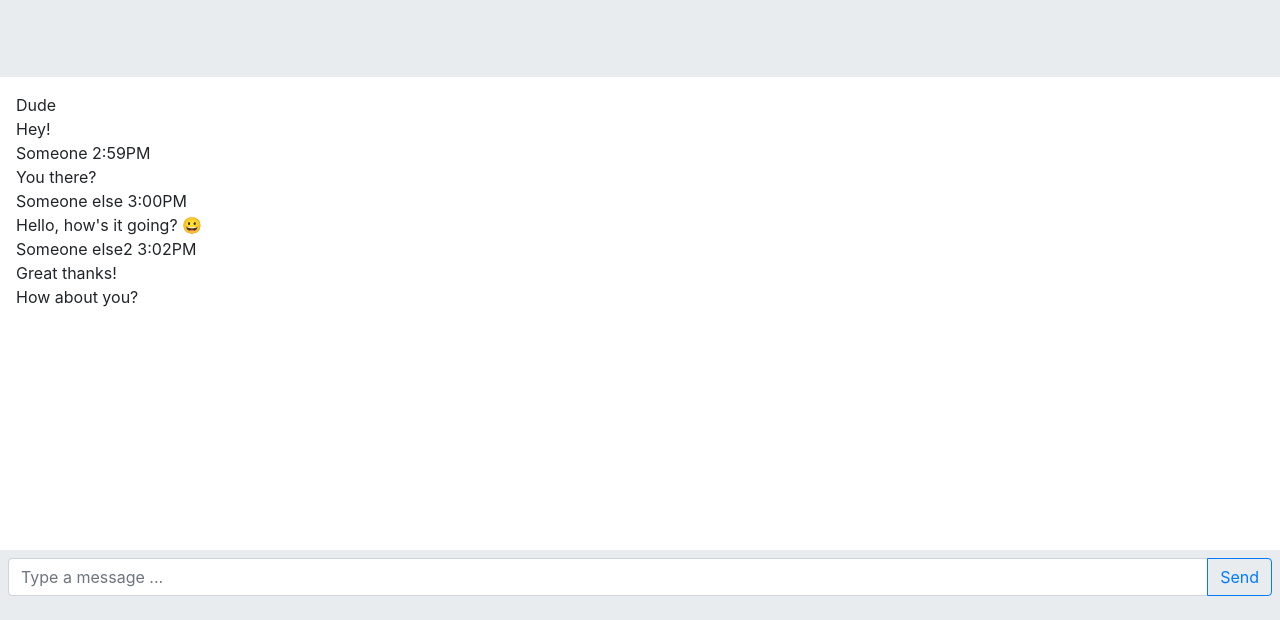
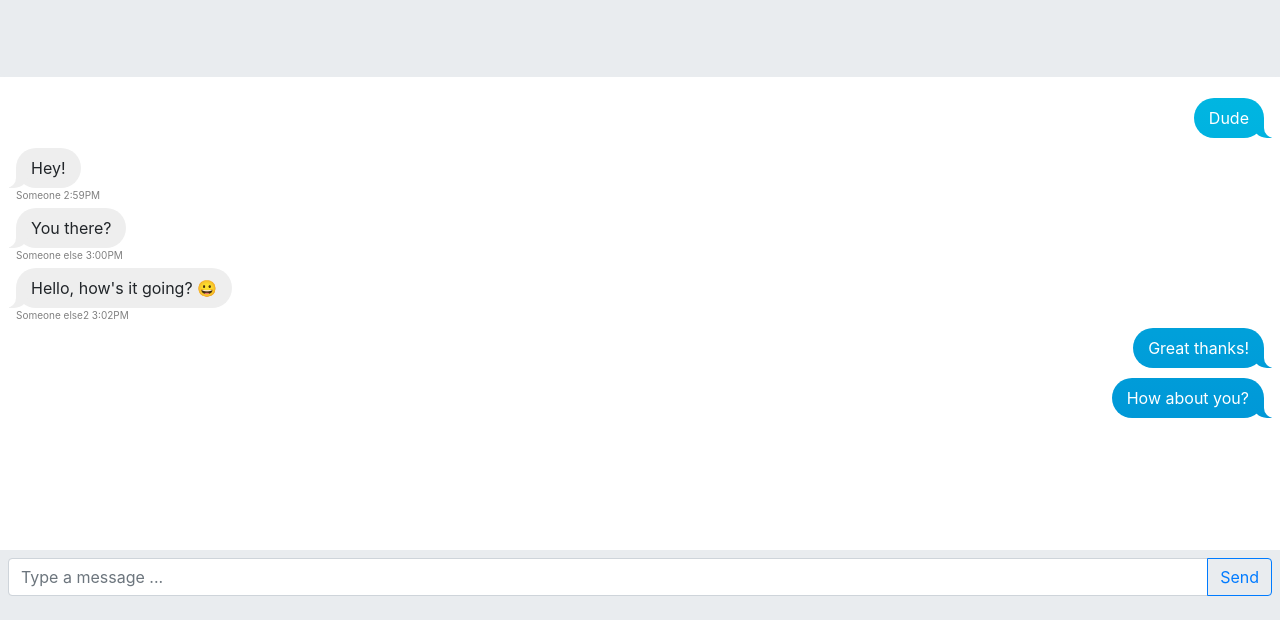
Before and after one commit to IT3049C-Students-Archive/4-chat-subrama2, a website: page index.html in a window 1280 px wide. Shown: the part 180-800 px from the top of the page. Drawn offline with Linux system fonts and the light colour scheme.

Commit message:
created style for body of text

```diff
--- a/resources/css/styles.css
+++ b/resources/css/styles.css
@@ -30,3 +30,92 @@ body,
      overflow-y: auto;
      padding: 1rem;
  }
+ .sender-info
+ {
+  font-size: 10px;
+  margin-top: -5px;
+  color:grey;
+ }
+ .messages {
+  display: flex;
+  flex-direction: column;
+}
+
+.message {
+  border-radius: 20px;
+  padding: 8px 15px;
+  margin-top: 5px;
+  margin-bottom: 5px;
+  display: inline-block;
+}
+
+.yours {
+  align-items: flex-start;
+}
+
+.yours .message {
+  margin-right: 25%;
+  background-color: #eee;
+  position: relative;
+}
+
+.yours .message:before {
+  content: "";
+  position: absolute;
+  z-index: 0;
+  bottom: 0;
+  left: -7px;
+  height: 20px;
+  width: 20px;
+  background: #eee;
+  border-bottom-right-radius: 15px;
+}
+
+.yours .message:after {
+  content: "";
+  position: absolute;
+  z-index: 1;
+  bottom: 0;
+  left: -10px;
+  width: 10px;
+  height: 20px;
+  background: white;
+  border-bottom-right-radius: 10px;
+}
+
+.mine {
+  align-items: flex-end;
+}
+
+.mine .message {
+  color: white;
+  margin-left: 25%;
+  background: linear-gradient(to bottom, #00D0EA 0%, #0085D1 100%);
+  background-attachment: fixed;
+  position: relative;
+}
+
+.mine .message:before {
+  content: "";
+  position: absolute;
+  z-index: 0;
+  bottom: 0;
+  right: -8px;
+  height: 20px;
+  width: 20px;
+  background: linear-gradient(to bottom, #00D0EA 0%, #0085D1 100%);
+  background-attachment: fixed;
+  border-bottom-left-radius: 15px;
+}
+
+.mine .message:after {
+  content: "";
+  position: absolute;
+  z-index: 1;
+  bottom: 0;
+  right: -10px;
+  width: 10px;
+  height: 20px;
+  background: white;
+  border-bottom-left-radius: 10px;
+}
```
